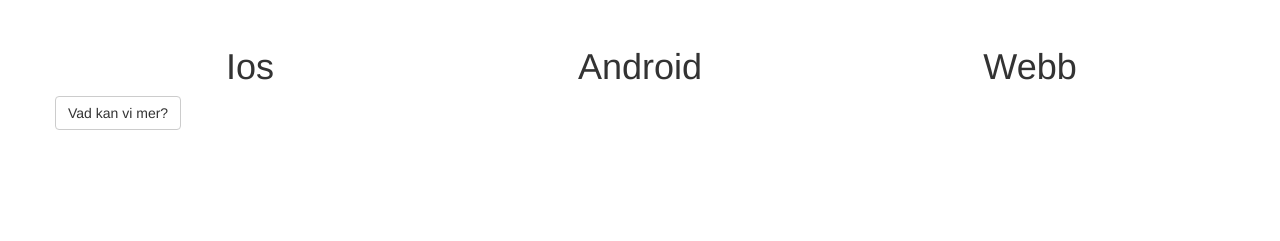
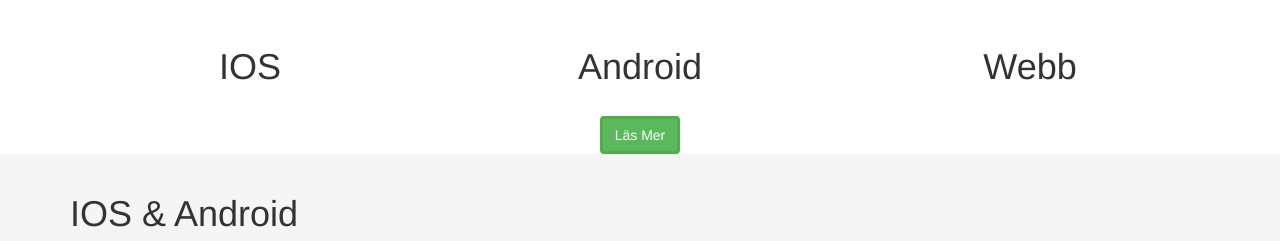
Before and after one commit to anvandarnamnet/anvandarnamnet.github.io, a plain HTML site: page index.html in a window 1280 px wide. Shown: the part 955-1196 px from the top of the page. Before the commit the page ends 1085 px from the top, so only its background shows below. Drawn offline with nearby package versions, Linux system fonts and the light colour scheme.

Commit message:
IOS & Android

```diff
--- a/index.html
+++ b/index.html
@@ -15,6 +15,7 @@
 				</div>
 				<ul class="col-3 nav navbar-nav navbar-right">
 					<li><a href="#kompetens" style="color:  #383838;">VÅR KOMPETENS</a></li>
+					<li><a href="#" style="color:  #383838;">OM OSS</a></li>
 					<li><a href="#" style="color:  #383838;">KONTAKT</a></li>
 				</ul>
 			</div>
@@ -78,7 +79,7 @@
 	</div>
 	<div class="row">
 		<div class="col-lg-4 col-md-4 col-sm-4 col-xs-12">
-			<center><h1>Ios</h1></center>
+			<center><h1>IOS</h1></center>
 		</div>
 		<div class="col-lg-4 col-md-4 col-sm-4 col-xs-12">
 			<center><h1>Android</h1></center>
@@ -89,8 +90,19 @@
 	</div>
 	<div class="row">
 		<div class="col-*-12">
-			<button class="btn btn-default" style="border-color: @none:">Vad kan vi mer?</button>
+		<br/>
+			<center><button class="btn btn-success" style="border-color: @none;border-style: solid; border-width: medium;">Läs Mer</button></center>
+
 		</div>
+	</div>
+</div>
+<div class="container-fluid" style="background-color: #F5F5F5;">
+<div class="container">
+	<div class="row">
+	<br/>
+	<div class="hidden-xs col-lg-6 col-md-6 col-sm-6">
+		<h1>IOS & Android</h1>
+	</div>
 	</div>
 </body>
 </html>
```
